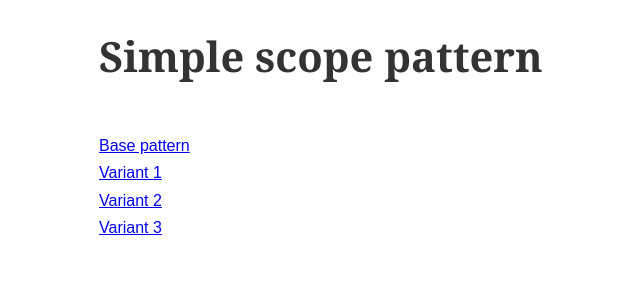
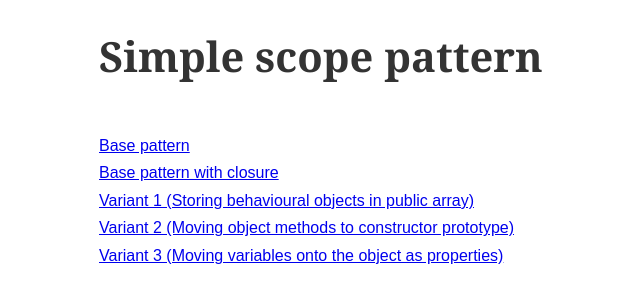
Before and after one commit to tombye/simple-scope-pattern, a plain HTML site: page index.html in a window 1280 px wide. Shown: the whole page, without its empty margins (225-865 px from the left). Drawn offline with Linux system fonts and the light colour scheme.

Commit message:
Rewriting the index links for better understanding

```diff
--- a/index.html
+++ b/index.html
@@ -31,9 +31,10 @@
 		<h1>Simple scope pattern</h1>
 		<ul>
 			<li><a href="base_pattern.html">Base pattern</a></li>
-			<li><a href="variant_1.html">Variant 1</a></li>
-			<li><a href="variant_2.html">Variant 2</a></li>
-			<li><a href="variant_3.html">Variant 3</a></li>
+			<li><a href="base_pattern_with_closure.html">Base pattern with closure</a></li>
+			<li><a href="variant_1.html">Variant 1 (Storing behavioural objects in public array)</a></li>
+			<li><a href="variant_2.html">Variant 2 (Moving object methods to constructor prototype)</a></li>
+			<li><a href="variant_3.html">Variant 3 (Moving variables onto the object as properties)</a></li>
 		</ul>
 	</body>
 </html>
```
